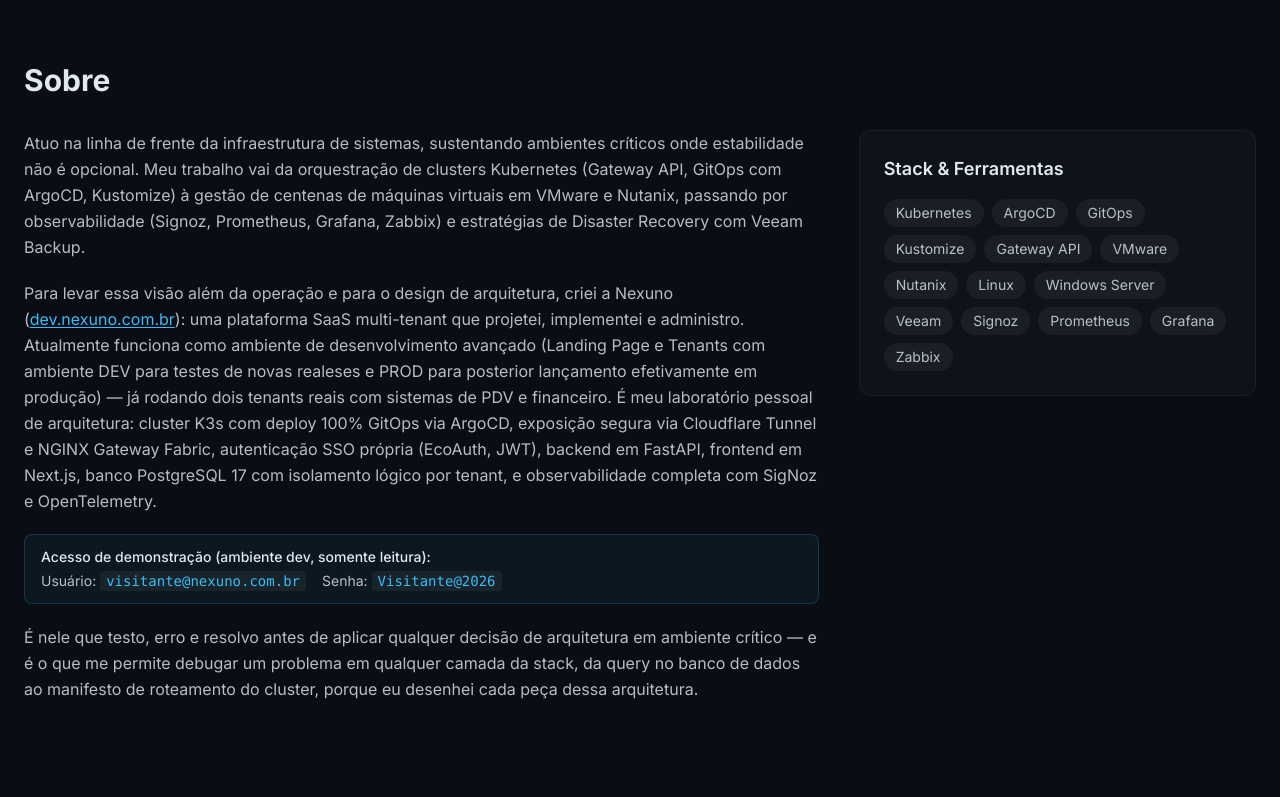
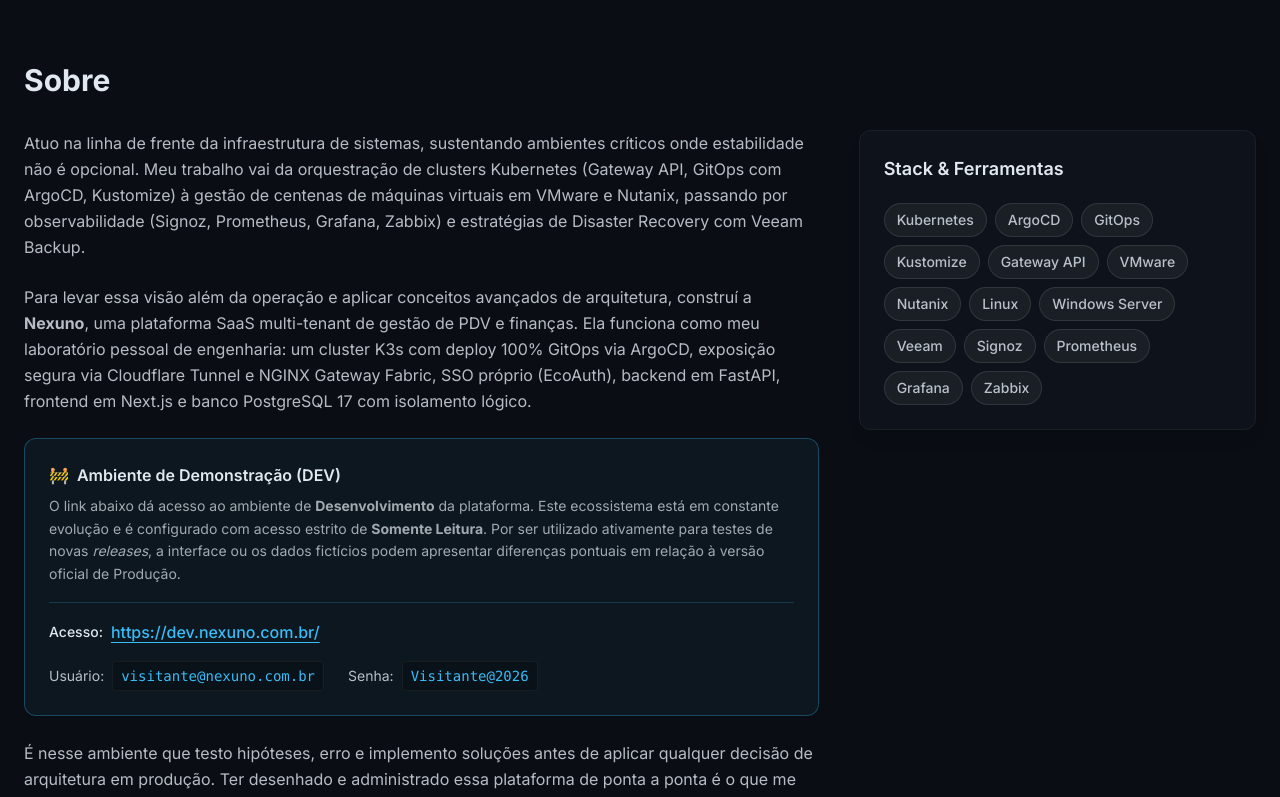
Before and after one commit to josefmarques/portfolio-site, a Next.js app: page / in a window 1280 px wide. Shown: the part 540-1337 px from the top of the page. Built offline with nearby package versions, Linux system fonts and the light colour scheme.

Commit message:
Ajustando acesso url pelo portfolio

```diff
--- a/src/components/Cases.tsx
+++ b/src/components/Cases.tsx
@@ -134,6 +134,33 @@
       },
     ],
   },
+  {
+    numero: "06",
+    titulo:
+      "Migração de Infraestrutura Baseada em VMs para Kubernetes On-Premise em Alta Disponibilidade",
+    blocos: [
+      {
+        label: "O Problema",
+        texto:
+          "O ambiente dependia exclusivamente de máquinas virtuais dedicadas para cada nova aplicação, gerando alto consumo de recursos físicos (VM sprawl), desperdício de processamento e dificuldade de escalar serviços individualmente. Não havia orquestração de containers.",
+      },
+      {
+        label: "O Diagnóstico",
+        texto:
+          "O padrão de 'uma VM por aplicação' era a causa raiz do desperdício: cada serviço exigia uma máquina dedicada com sistema operacional completo, mesmo consumindo apenas uma fração dos recursos. Além disso, o Rancher single-node em Docker representava um ponto único de falha, sem tolerância a falhas para orquestrar múltiplos clusters de forma resiliente.",
+      },
+      {
+        label: "A Solução",
+        texto:
+          "Implementação de um cluster Kubernetes local utilizando RKE2. A arquitetura evoluiu de um Rancher single-node em Docker para um cluster em Alta Disponibilidade (HA) distribuído em 3 Máquinas Virtuais (Control Plane/Workers). A borda foi configurada com um Load Balancer NGINX (via TCP Stream) roteando o tráfego para a API do Kubernetes e para a interface do Rancher. A partir daí, múltiplos clusters puderam ser criados para segmentar ambientes (dev, hom, prod, ferramentas).",
+      },
+      {
+        label: "O Resultado",
+        texto:
+          "Redução a zero na necessidade de criar novas VMs para hospedar aplicações, com otimização drástica do uso de recursos ao empacotar múltiplos serviços nos clusters. A disponibilidade e a resiliência das aplicações aumentaram, e o uso de HPA (Horizontal Pod Autoscaler) passou a permitir escalar cada aplicação dinamicamente conforme a demanda de tráfego.",
+      },
+    ],
+  },
 ];
 
 export default function Cases() {
--- a/src/components/Servicos.tsx
+++ b/src/components/Servicos.tsx
@@ -4,6 +4,7 @@
   Boxes,
   GitBranch,
   Network,
+  Server,
   ShieldCheck,
 } from "lucide-react";
 
@@ -19,6 +20,12 @@
     titulo: "Migração para Kubernetes",
     descricao:
       "Saia de servidores tradicionais para uma arquitetura cloud-native, com Gateway API e GitOps desde o primeiro dia.",
+  },
+  {
+    icon: Server,
+    titulo: "Kubernetes On-Premise & Rancher HA",
+    descricao:
+      "Instalação, configuração e gerenciamento de clusters Kubernetes (RKE2/K3s) em ambientes locais ou bare-metal. Implementação de orquestração com Rancher em Alta Disponibilidade (HA), balanceamento de carga e migração de cargas de trabalho legadas em VMs para containers.",
   },
   {
     icon: GitBranch,
--- a/src/components/Sobre.tsx
+++ b/src/components/Sobre.tsx
@@ -22,7 +22,7 @@
         <h2 className="text-3xl font-bold text-foreground">Sobre</h2>
 
         <div className="mt-8 grid gap-10 md:grid-cols-[2fr_1fr]">
-          <div className="space-y-5 leading-relaxed text-foreground/80">
+          <div className="space-y-6 leading-relaxed text-foreground/80">
             <p>
               Atuo na linha de frente da infraestrutura de sistemas, sustentando
               ambientes críticos onde estabilidade não é opcional. Meu trabalho
@@ -31,61 +31,76 @@
               VMware e Nutanix, passando por observabilidade (Signoz, Prometheus,
               Grafana, Zabbix) e estratégias de Disaster Recovery com Veeam Backup.
             </p>
+
             <p>
-              Para levar essa visão além da operação e para o design de
-              arquitetura, criei a Nexuno (<a
+              Para levar essa visão além da operação e aplicar conceitos avançados
+              de arquitetura, construí a <strong>Nexuno</strong>, uma plataforma SaaS multi-tenant de
+              gestão de PDV e finanças. Ela funciona como meu laboratório pessoal de engenharia:
+              um cluster K3s com deploy 100% GitOps via ArgoCD, exposição segura via Cloudflare
+              Tunnel e NGINX Gateway Fabric, SSO próprio (EcoAuth), backend em FastAPI, frontend
+              em Next.js e banco PostgreSQL 17 com isolamento lógico.
+            </p>
+
+            <div className="rounded-xl border border-accent/30 bg-accent/5 p-6 shadow-sm">
+              <div className="mb-4 space-y-2 border-b border-accent/20 pb-4">
+                <h4 className="flex items-center text-base font-semibold text-foreground">
+                  <span className="mr-2">🚧</span> Ambiente de Demonstração (DEV)
+                </h4>
+                <p className="text-sm text-foreground/70 leading-relaxed">
+                  O link abaixo dá acesso ao ambiente de <strong>Desenvolvimento</strong> da plataforma.
+                  Este ecossistema está em constante evolução e é configurado com acesso estrito de <strong>Somente Leitura</strong>.
+                  Por ser utilizado ativamente para testes de novas <i>releases</i>, a interface ou os dados fictícios podem
+                  apresentar diferenças pontuais em relação à versão oficial de Produção.
+                </p>
+              </div>
+
+              <div className="flex flex-col gap-4">
+                <div className="flex flex-col sm:flex-row sm:items-center gap-2">
+                  <span className="text-sm font-medium text-foreground">Acesso:</span>
+                  <a
                     href="https://dev.nexuno.com.br/"
                     target="_blank"
                     rel="noopener noreferrer"
-                className="text-accent underline underline-offset-2 transition-colors hover:text-accent/80"
-              >dev.nexuno.com.br</a>): uma plataforma SaaS multi-tenant que
-              projetei, implementei e administro. Atualmente funciona como ambiente de
-              desenvolvimento avançado (Landing Page e Tenants com ambiente DEV para testes de novas realeses e PROD para posterior lançamento efetivamente em produção) — já rodando dois tenants reais com
-              sistemas de PDV e financeiro. É meu laboratório pessoal de
-              arquitetura: cluster K3s com deploy 100% GitOps via ArgoCD,
-              exposição segura via Cloudflare Tunnel e NGINX Gateway Fabric,
-              autenticação SSO própria (EcoAuth, JWT), backend em FastAPI,
-              frontend em Next.js, banco PostgreSQL 17 com isolamento lógico por
-              tenant, e observabilidade completa com SigNoz e OpenTelemetry.
-            </p>
+                    className="text-accent underline underline-offset-4 transition-colors hover:text-accent/80 font-medium"
+                  >
+                    https://dev.nexuno.com.br/
+                  </a>
+                </div>
 
-            <div className="rounded-lg border border-accent/20 bg-accent/5 px-4 py-3">
-              <p className="text-sm font-medium text-foreground">
-                Acesso de demonstração (ambiente dev, somente leitura):
-              </p>
-              <div className="mt-1 flex flex-wrap gap-x-4 gap-y-1 text-sm text-foreground/80">
-                <span>
-                  Usuário:{" "}
-                  <code className="rounded bg-white/5 px-1.5 py-0.5 font-mono text-accent">
+                <div className="flex flex-wrap gap-x-6 gap-y-3 text-sm text-foreground/80">
+                  <span className="flex items-center gap-2">
+                    Usuário:
+                    <code className="rounded bg-black/20 px-2 py-1 font-mono text-accent border border-white/5">
                       visitante@nexuno.com.br
                     </code>
                   </span>
-                <span>
-                  Senha:{" "}
-                  <code className="rounded bg-white/5 px-1.5 py-0.5 font-mono text-accent">
+                  <span className="flex items-center gap-2">
+                    Senha:
+                    <code className="rounded bg-black/20 px-2 py-1 font-mono text-accent border border-white/5">
                       Visitante@2026
                     </code>
                   </span>
                 </div>
               </div>
+            </div>
+
             <p>
-              É nele que testo, erro e resolvo antes de aplicar qualquer decisão
-              de arquitetura em ambiente crítico — e é o que me permite debugar um
-              problema em qualquer camada da stack, da query no banco de dados ao
-              manifesto de roteamento do cluster, porque eu desenhei cada peça
-              dessa arquitetura.
+              É nesse ambiente que testo hipóteses, erro e implemento soluções antes de aplicar qualquer decisão
+              de arquitetura em produção. Ter desenhado e administrado essa plataforma de ponta a ponta
+              é o que me permite debugar um problema em qualquer camada da stack — desde uma query pesada no banco
+              de dados até um manifesto de roteamento quebrado no cluster.
             </p>
           </div>
 
-          <div className="sticky top-24 self-start rounded-xl border border-white/5 bg-[#0e131b] p-6">
+          <div className="sticky top-24 self-start rounded-xl border border-white/5 bg-[#0e131b] p-6 shadow-lg">
             <h3 className="text-lg font-semibold text-foreground">
               Stack &amp; Ferramentas
             </h3>
-            <div className="mt-4 flex flex-wrap gap-2">
+            <div className="mt-5 flex flex-wrap gap-2">
               {stack.map((item) => (
                 <span
                   key={item}
-                  className="rounded-full bg-white/5 px-3 py-1 text-sm text-foreground/80"
+                  className="rounded-full border border-white/10 bg-white/5 px-3 py-1.5 text-sm font-medium text-foreground/80 transition-colors hover:bg-white/10 hover:text-foreground"
                 >
                   {item}
                 </span>
```
Lines whose indentation alone changed are shown as unchanged.
